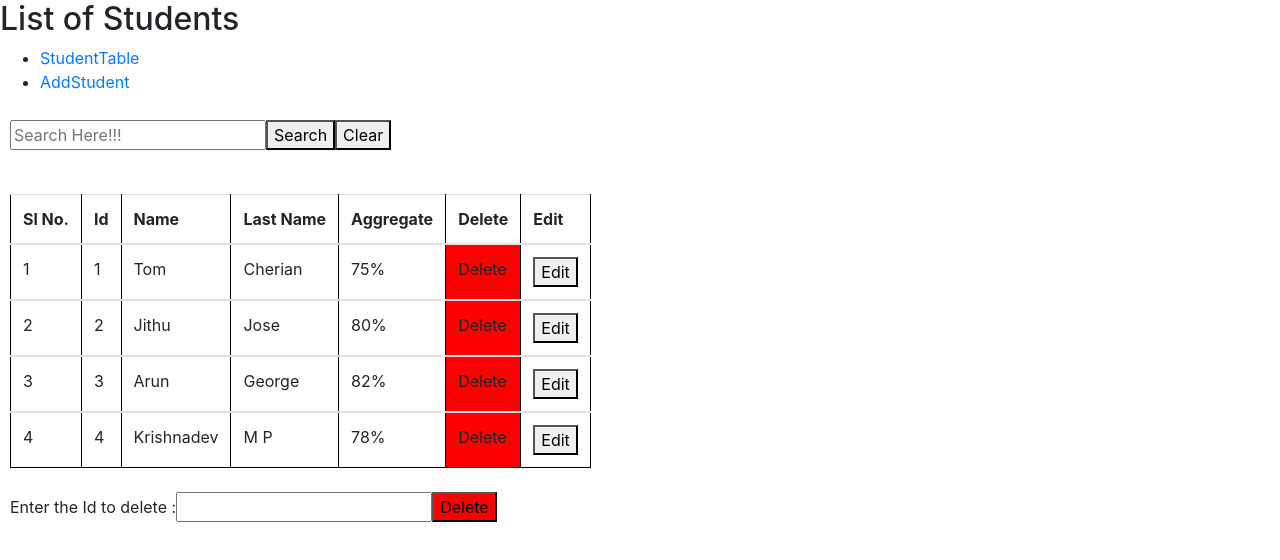
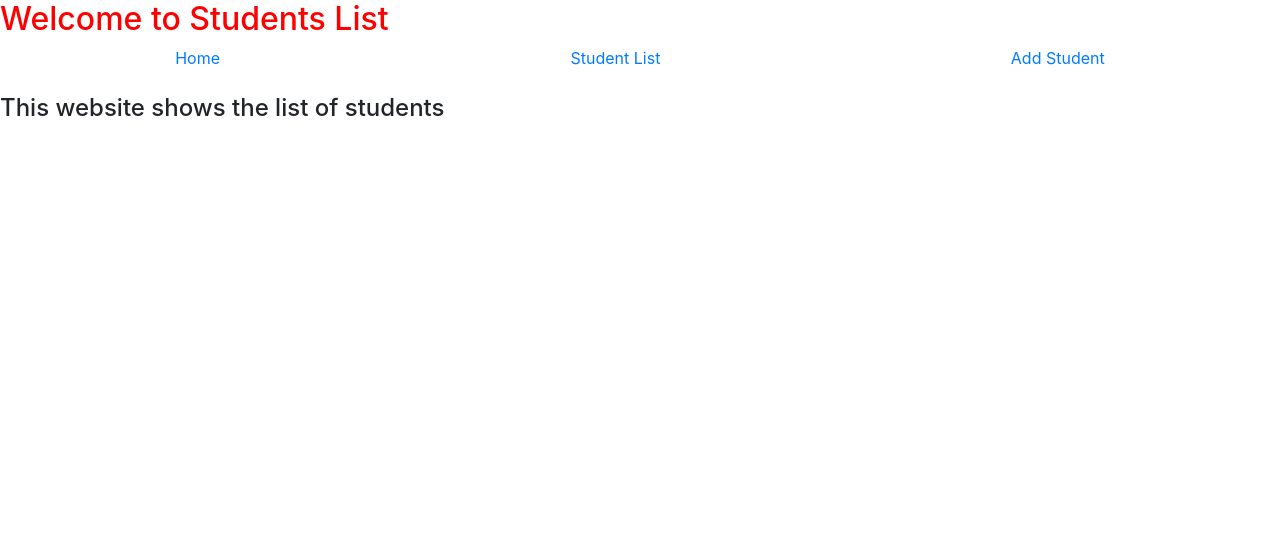
Before and after one commit to tom-cherian/studentList, a React (Create React App) app: page / in a window 1280 px wide. Shown: the top 560 px of the page. Built offline with nearby package versions, Linux system fonts and the light colour scheme.

Commit message:
added AppRouter

```diff
--- /dev/null
+++ b/src/appRouter.js
@@ -0,0 +1,23 @@
+import React, { Component } from 'react'
+import {
+    Switch,
+    Route
+} from "react-router-dom";
+import Welcome from './components/welcome'
+import StudentList from './components/studentsList';
+import AddStudent from './components/addStudents'
+
+export default class AppRouter extends Component {
+    render() {
+        return (
+            <Switch>
+                <Route exact path="/"
+                    component={Welcome} />
+                <Route path="/studentTable"
+                    component={StudentList} />
+                <Route path="/addStudent"
+                    component={AddStudent} />
+            </Switch>
+        )
+    }
+}
--- a/src/components/addStudents.js
+++ b/src/components/addStudents.js
@@ -1,27 +1,45 @@
 import React from 'react';
+import Navbar from './navbar';
 
-const AddStudent = (props) => {
-    const { addValues, newStudentData, newStudentDataHandler } = props
-    const {id, fName, lName, aggr, position} = newStudentData
+const AddStudent = () => {
+    // const { addValues, newStudentData, newStudentDataHandler } = props
+    // const {id, fName, lName, aggr, position} = newStudentData
     return (
+        <>
+        <Navbar />
+        <br />
+        <h4>Enter new student details</h4>
         <div className="add">
             <label>Enter the position: </label><br />
-            <input placeholder='Enter the Position' name="position" value={position} type="number" onChange={newStudentDataHandler} />
+            <input placeholder='Enter the Position' name="position"
+            //  value={position} type="number" onChange={newStudentDataHandler}
+            />
             <br />
             <label>Enter the id: </label><br />
-            <input placeholder='Enter the id'  name="id" value={id} type="number" onChange={newStudentDataHandler} />
+            <input placeholder='Enter the id' name="id"
+            // value={id} type="number" onChange={newStudentDataHandler}
+            />
             <br />
             <label>Enter First Name: </label><br />
-            <input placeholder='First Name' name="fName" value={fName} type="text" onChange={newStudentDataHandler} />
+            <input placeholder='First Name' name="fName"
+            // value={fName} type="text" onChange={newStudentDataHandler}
+            />
             <br />
             <label>Enter Last Name: </label><br />
-            <input placeholder='Last Name' name="lName" value={lName} type="text" onChange={newStudentDataHandler} />
+            <input placeholder='Last Name' name="lName"
+            // value={lName} type="text" onChange={newStudentDataHandler}
+            />
             <br />
             <label>Enter Aggregate: </label><br />
-            <input placeholder='Aggregate' name="aggr" value={+aggr} type="number" onChange={newStudentDataHandler} />
+            <input placeholder='Aggregate' name="aggr"
+            // value={+aggr} type="number" onChange={newStudentDataHandler}
+            />
             <br />
-            <button onClick={addValues}>Add</button><br /><br />
+            <button
+                // onClick={addValues}
+            >Add</button><br /><br />
         </div>
+        </>
     )
 }
 
--- a/src/components/editModal.js
+++ b/src/components/editModal.js
@@ -30,7 +30,7 @@ console.log('******************************')
 
     const { editId, editFName, editLName, editAggr } = student
     return (
-        <div>
+
             <Modal isOpen={isOpen} toggle={toggle}>
                 <ModalHeader toggle={toggle}>Modal title</ModalHeader>
                 <ModalBody>
@@ -59,7 +59,6 @@ console.log('******************************')
                     <Button color="secondary" onClick={toggle}>Cancel</Button>
                 </ModalFooter>
             </Modal>
-        </div>
     )
 }
 export default EditModal;
--- /dev/null
+++ b/src/components/navbar.js
@@ -0,0 +1,22 @@
+import React from 'react'
+import { Link } from "react-router-dom";
+import { Nav, NavItem } from 'reactstrap'
+
+export default function Navbar() {
+    return (
+        <>
+        <h2 style={{color: "red"}}>Welcome to Students List</h2>
+        <Nav tab="true" >
+            <NavItem>
+                <Link to="/"> Home</Link>
+            </NavItem>
+            <NavItem>
+                <Link to="/studentTable">Student List</Link>
+            </NavItem>
+            <NavItem>
+                <Link to="/addStudent">Add Student</Link>
+            </NavItem>
+        </Nav>
+        </>
+    )
+}
--- a/src/components/studentsList.js
+++ b/src/components/studentsList.js
@@ -1,22 +1,21 @@
 import React, { Component, Fragment } from 'react'
 import './styles.css'
 
-import {
-    BrowserRouter as Router,
-    Switch,
-    Route,
-    Link
-} from "react-router-dom";
+import StudentTable from './studentTable'
+import EditModal from './editModal'
+import Navbar from './navbar'
 
-import AddStudent from './addStudents'
-import StudentTable from './studentTable'
-
-import EditModal from './editModal'
+const students = [
+    { id: 1, firstName: 'Tom', lastName: 'Cherian', aggregate: '75%'},
+    { id: 2, firstName: 'Jithu', lastName: 'Jose', aggregate: '80%'},
+    { id: 3, firstName: 'Arun', lastName: 'George', aggregate: '82%'},
+    { id: 4, firstName: 'Krishnadev', lastName: 'M P', aggregate: '78%'},
+  ];
 
 class StudentList extends Component {
 
     state = {
-        studentList: [...this.props.lists],
+        studentList: [...students],
         showList: [],
         searchInput: '',
         idToDelete: '',
@@ -37,12 +36,11 @@ class StudentList extends Component {
     }
 
     componentDidMount() {
-        const { lists } = this.props
         const { studentList } = this.state
         this.setState({
             showList: [...studentList],
             newStudentData: {
-                position: lists.length + 1,
+                position: studentList.length + 1,
             }
         })
     }
@@ -225,23 +223,7 @@ class StudentList extends Component {
     render() {
         return (
             <Fragment>
-                <Router>
-                    <div>
-                        <nav >
-                            <ul>
-                                <li>
-                                    <Link to="/">StudentTable</Link>
-                                </li>
-                                <li>
-                                    <Link to="/addStudent">AddStudent</Link>
-                                </li>
-                            </ul>
-                        </nav>
-
-                        {/* A <Switch> looks through its children <Route>s and
-            renders the first one that matches the current URL. */}
-                        <Switch>
-                            <Route exact path="/">
+                <Navbar />
                 <StudentTable
                     showList={this.state.showList}
                     delButtonRow={this.delButtonRow}
@@ -254,16 +236,16 @@ class StudentList extends Component {
                     deleteIdHandler={this.deleteIdHandler}
                     onDeleteUsingId={this.onDeleteUsingId}
                 />
-                            </Route>
-                            <Route path="/addStudent">
-                                <AddStudent
+                {/* </Route> */}
+                {/* <Route path="/addStudent"> */}
+                {/* <AddStudent
                     newStudentDataHandler={this.newStudentDataHandler}
                     newStudentData={this.state.newStudentData}
-                                    addValues={this.addValues} />
-                            </Route>
-                        </Switch>
-                    </div>
-                </Router>
+                    addValues={this.addValues} /> */}
+                {/* </Route> */}
+                {/* </Switch> */}
+                {/* </div> */}
+                {/* </Router> */}
                 <EditModal
                     isOpen={this.state.isOpen}
                     toggle={this.toggle}
--- a/src/components/styles.css
+++ b/src/components/styles.css
@@ -22,7 +22,7 @@
 .modal{
     background-color: aquamarine;
 }
-nav{
+.nav{
     display: flex;
     justify-content: space-around;
     align-items: center;
--- /dev/null
+++ b/src/components/welcome.js
@@ -0,0 +1,14 @@
+import React, { Component, Fragment } from 'react'
+import Navbar from './navbar';
+
+export default class Welcome extends Component {
+    render() {
+        return (
+            <Fragment>
+                <Navbar />
+                <br/>
+                <h4>This website shows the list of students</h4>
+            </Fragment>
+        )
+    }
+}
--- a/src/index.js
+++ b/src/index.js
@@ -1,13 +1,17 @@
 import React from 'react';
 import ReactDOM from 'react-dom';
 import './index.css';
-import App from './App';
+// import App from './App';
+import { BrowserRouter } from "react-router-dom";
 import * as serviceWorker from './serviceWorker';
 import 'bootstrap/dist/css/bootstrap.min.css';
+import AppRouter from './appRouter'
 
 ReactDOM.render(
   <React.StrictMode>
-    <App />
+    <BrowserRouter >
+      <AppRouter />
+    </BrowserRouter>
   </React.StrictMode>,
   document.getElementById('root')
 );
```
Lines whose indentation alone changed are shown as unchanged.
